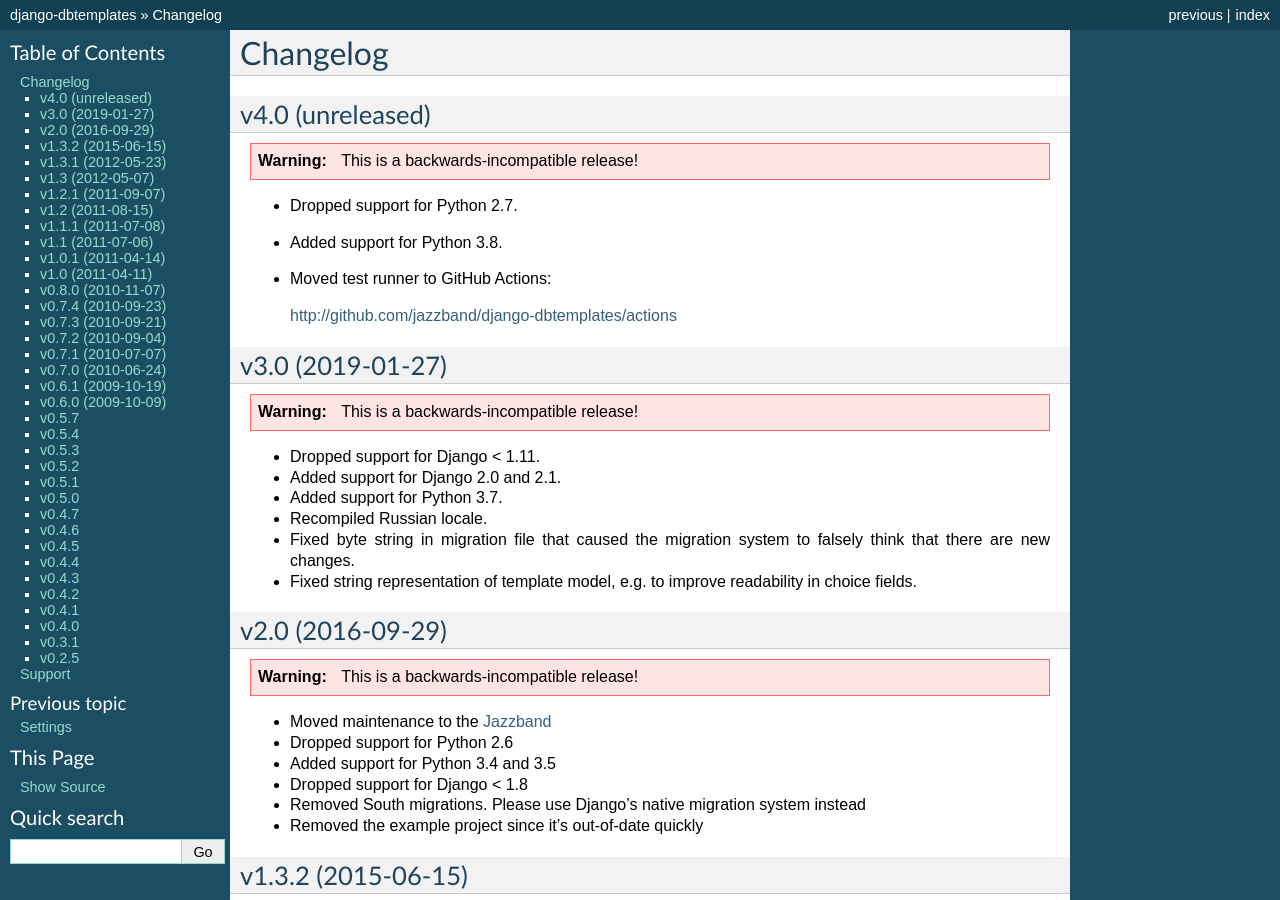
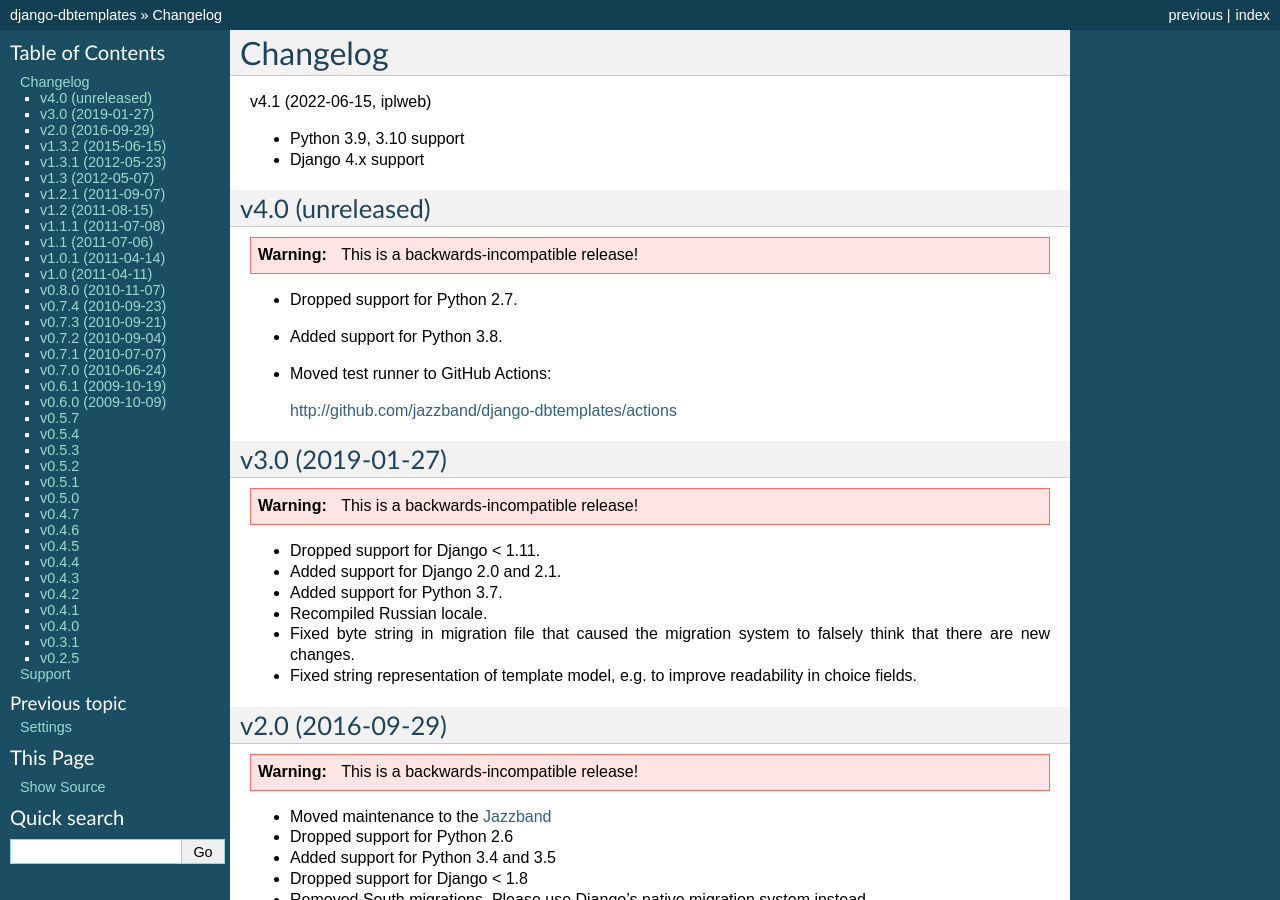
Before and after one commit to jazzband/django-dbtemplates, a Sphinx documentation site: the page built from docs/changelog.txt, in a window 1280 px wide and 900 px high. Built offline with Sphinx 7.4.7, drawn with Linux system fonts in a browser that asks for light colours.

Commit message:
Describe changes

```diff
--- a/docs/changelog.txt
+++ b/docs/changelog.txt
@@ -1,5 +1,12 @@
 Changelog
 =========
+
+v4.1 (2022-06-15, iplweb)
+
+* Python 3.9, 3.10 support
+
+* Django 4.x support
+
 
 v4.0 (unreleased)
 -----------------
```
